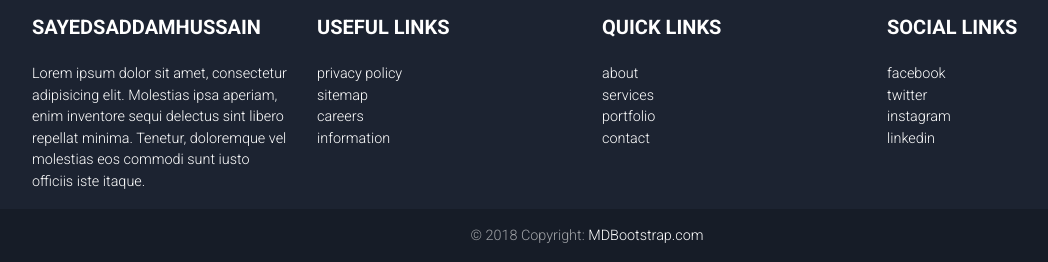
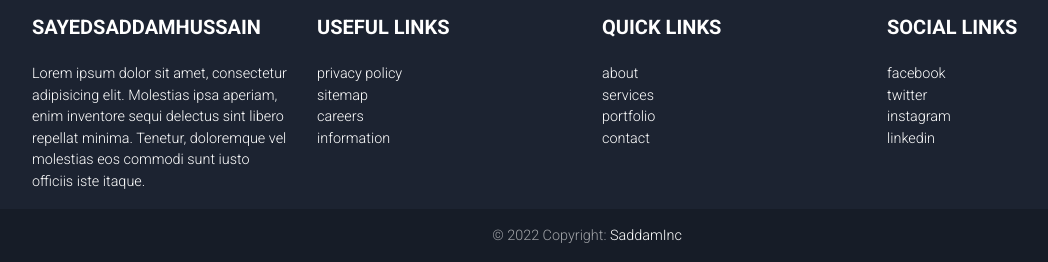
Before and after one commit to sayedsaddam/pvsol_taskmanager, a CodeIgniter app: page /pvsol_taskmanager/index.php/frontend/js_calculator in a window 1280 px wide. Shown: the part 1779-2041 px from the top of the page, without its empty margins (53-1101 px from the left). Run offline with CodeIgniter, Linux system fonts and the light colour scheme; some libraries are stand-ins or nearby versions; some web fonts are replaced.

Commit message:
updated foot.php, added current year and name in the footer section.

```diff
--- a/application/views/frontend/commons/foot.php
+++ b/application/views/frontend/commons/foot.php
@@ -109,8 +109,8 @@
             </div>
             <!-- Footer Links -->
             <!-- Copyright -->
-            <div class="footer-copyright text-center py-3">© 2018 Copyright:
-                <a href="https://mdbootstrap.com/education/bootstrap/"> MDBootstrap.com</a>
+            <div class="footer-copyright text-center py-3">© <?= date('Y'); ?> Copyright:
+                <a target="_blank" href="http://losers.epizy.com/profile/"> SaddamInc</a>
             </div>
             <!-- Copyright -->
         </footer>
```
